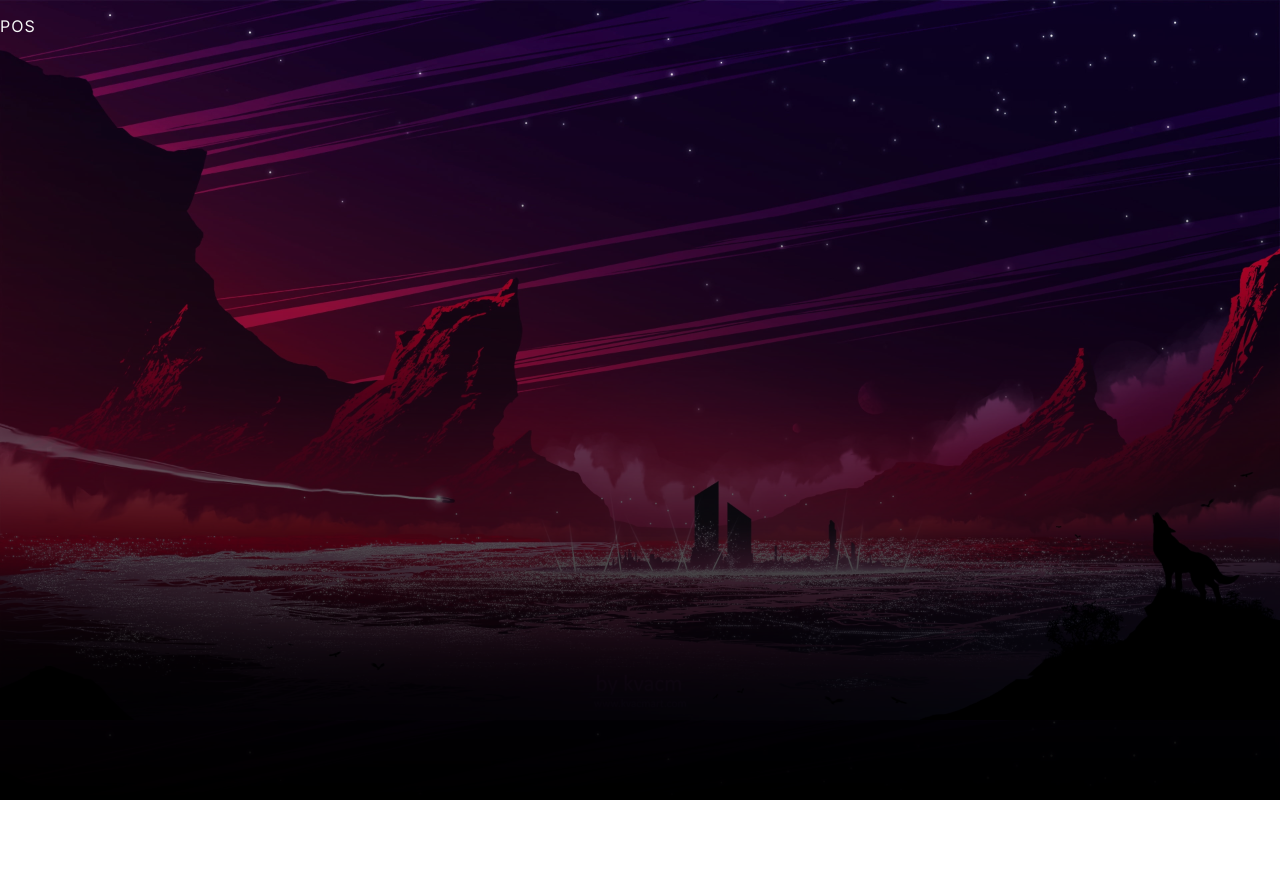
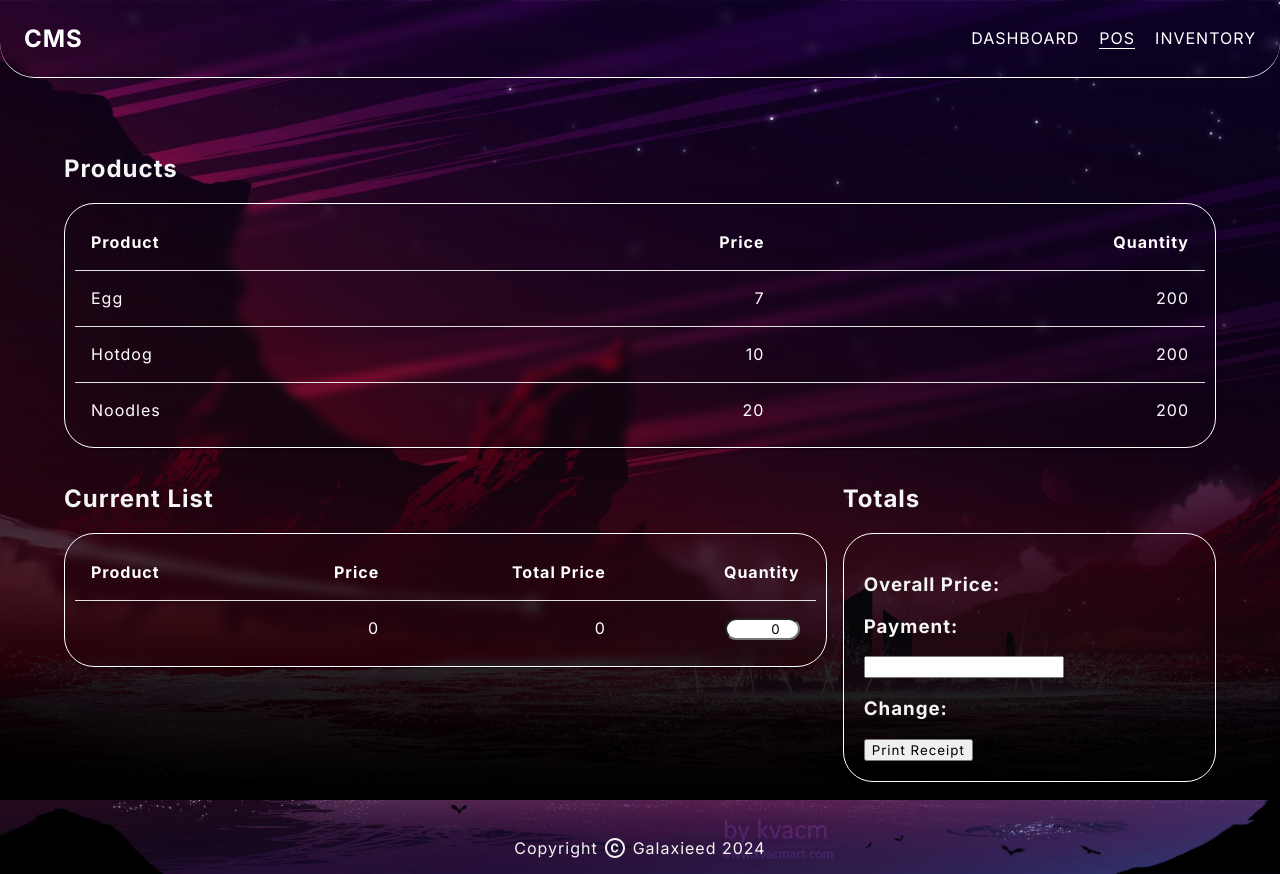
Before and after one commit to Galaxieed/canteen-management-system, a React (Vite) app in the folder client/: page /pos in a window 1280 px wide. Before the commit the page ends 800 px from the top, so only its background shows below. Built offline with nearby package versions, Linux system fonts and the light colour scheme; a web font is replaced by a local one.

Commit message:
adding products from productslist to cartlist

```diff
--- a/client/src/components/dashboard/dashboard.jsx
+++ b/client/src/components/dashboard/dashboard.jsx
@@ -9,7 +9,7 @@ import Footer from '../../shared-components/footer/footer';
 export default function Dashboard() {
     return (
         <div className={`${dashboard.dashboardBody}`}>
-            <NavBar />
+            <NavBar data={'dashboard'}/>
             <Container>
                 <Grid container spacing={2} my={5}>
                     <Grid item xs={12}>
--- a/client/src/components/pos/pos.jsx
+++ b/client/src/components/pos/pos.jsx
@@ -1,10 +1,138 @@
 import pos from './pos.module.css';
+import Container from '@mui/material/Container';
+import NavBar from '../../shared-components/nav-bar/navbar'
+import Footer from '../../shared-components/footer/footer'
+import Grid from '@mui/material/Grid';
+import MyTable from '../../shared-components/my-table/my-table';
+import { useState } from 'react';
+import { editProductListQty } from '../../services/setters';
+
+const sampleData = [
+    {
+        product: 'Egg',
+        price: '7',
+        quantity: '200',
+    },{
+        product: 'Hotdog',
+        price: '10',
+        quantity: '200',
+    },{
+        product: 'Noodles',
+        price: '20',
+        quantity: '200',
+    }
+]
+
 export default function POS() {
+    const [productsList, setProductsList] = useState(sampleData);
+    const [cartList, setCartList] = useState([{
+        product: '',
+        price: 0,
+        totalPrice: 0,
+        quantity: 0
+    }]);
+
+    function addToCart(newValue, index) {
+        editProductListQty(setProductsList, productsList[index].quantity - 1, index);
+
+        if(cartList[0].product == '') {
+            setCartList([]);
+        }
+
+        var alreadyExists = false;
+        for(let cart of cartList) {
+            if (cart.product == newValue.product) {
+                alreadyExists = true;
+                break;
+            }
+        }
+
+        if (alreadyExists) {
+            // Existing
+            setCartList(prev => {
+                const newCartList = [...prev];
+                const indexOf = newCartList.findIndex(cart => cart.product == newValue.product)
+
+                newCartList[indexOf] = {
+                    ...newCartList[indexOf],
+                    totalPrice: prev[indexOf].price * (prev[indexOf].quantity + 1),
+                    quantity: prev[indexOf].quantity + 1,
+                };
+                return newCartList;
+            })
+        } else {
+            // New
+            setCartList(prev => [
+                ...prev, {
+                    ...newValue,
+                    product: newValue.product,
+                    price: newValue.price,
+                    totalPrice: newValue.price,
+                    quantity: 1,
+                }
+            ]);
+        }
+    }
+
+    function addProductQty(number, index) {
+        let newQty = parseInt(number);
+        setCartList(prev => {
+            const newCartList = [...prev];
+            newCartList[index] = {
+                ...newCartList[index],
+                totalPrice: newQty > 0 ? prev[index].price * newQty : prev[index].price,
+                quantity: newQty > 0  ? newQty : prev[index].quantity,
+            };
+            return newCartList;
+        });
+    }
+
     return (
         <>
             <div className={`${pos.posBody}`}>
-                <p>POS</p>
+                <NavBar data={'pos'}/>
+                <Container>
+                    <Grid container spacing={2} my={5}>
+                        <Grid item xs={12}>
+                            <div>
+                                <h2>Products</h2>
+                                <MyTable
+                                    columns={['Product', 'Price', 'Quantity']}
+                                    data={productsList}
+                                    editable={false}
+                                    callback={addToCart}/>
+                            </div>
+                        </Grid>
+                        <Grid item xs={12} md={8}>
+                            <div>
+                                <h2>Current List</h2>
+                                <MyTable
+                                    columns={['Product', 'Price', 'Total Price', 'Quantity']}
+                                    data={cartList}
+                                    editable={true}
+                                    changeQty={addProductQty}/>
+                            </div>
+                        </Grid>
+                        <Grid item xs={12} md={4} sx={{display: 'flex', flexDirection: 'column'}}>
+                            <h2>Totals</h2>
+                            <Totals />
+                        </Grid>
+                    </Grid>
+                </Container>
+                <Footer />
             </div>
         </>
     )
 }
+
+function Totals() {
+    return (
+        <div className={`${pos.totalsContainer}`}>
+            <h3>Overall Price: </h3>
+            <h3>Payment: </h3>
+            <input type="number" />
+            <h3>Change: </h3>
+            <button>Print Receipt</button>
+        </div>
+    )
+}
--- a/client/src/components/pos/pos.module.css
+++ b/client/src/components/pos/pos.module.css
@@ -0,0 +1,6 @@
+.totalsContainer {
+    border: 1px solid white;
+    border-radius: 30px;
+    padding: 20px;
+    flex-grow: 1;
+}
--- /dev/null
+++ b/client/src/services/setters.js
@@ -0,0 +1,14 @@
+function editProductListQty(productSetter, value, index) {
+    productSetter(prev => {
+        const newProductsList = [...prev];
+        newProductsList[index] = {
+            ...newProductsList[index],
+            quantity: value,
+        };
+        return newProductsList;
+    });
+}
+
+export {
+    editProductListQty,
+}
--- /dev/null
+++ b/client/src/shared-components/my-table/my-table.jsx
@@ -0,0 +1,85 @@
+import Table from '@mui/material/Table';
+import TableBody from '@mui/material/TableBody';
+import TableCell from '@mui/material/TableCell';
+import TableContainer from '@mui/material/TableContainer';
+import TableHead from '@mui/material/TableHead';
+import TableRow from '@mui/material/TableRow';
+import Paper from '@mui/material/Paper';
+import PropTypes from "prop-types";
+import myTable from './my-table.module.css';
+
+const headCellStyle = {
+  color: "white",
+  fontWeight: 'bold',
+  fontSize: 'medium',
+  letterSpacing: '1px',
+  fontFamily: 'inherit'
+}
+const cellStyle = {
+  color: "white",
+  fontSize: 'medium',
+  letterSpacing: '1px',
+  fontFamily: 'inherit'
+}
+
+export default function MyTable(props) {
+
+  return (
+    <TableContainer component={Paper}
+      sx={{
+        background: 'transparent',
+        border: '1px solid white',
+        borderRadius: '30px',
+        padding: '10px',
+        backdropFilter: "blur(5px)",
+        maxHeight: "400px"
+      }}>
+
+      <Table sx={{ minWidth: 650 }} aria-label="simple table">
+        <TableHead>
+          <TableRow>
+            {props.columns.map((column, index) => (
+
+              <TableCell key={index} align={index > 0 ? `right` : undefined}
+              sx={headCellStyle}>
+                {column}
+              </TableCell>
+
+            ))}
+          </TableRow>
+        </TableHead>
+
+        <TableBody>
+          {props.data.length > 0 && props.data.map((row, index) => (
+            <TableRow
+              key={index}
+              sx={{ '&:last-child td, &:last-child th': { border: 0 } }}
+              onClick={!props.editable ? () => props.callback(row, index) : undefined}>
+              <TableCell component="th" scope="row" sx={cellStyle}>
+                {row.product}
+              </TableCell>
+              <TableCell align="right" sx={cellStyle}>{row.price}</TableCell>
+              {props.editable && <TableCell align="right" sx={cellStyle}>{row.totalPrice}</TableCell>}
+              <TableCell align="right" sx={cellStyle}>
+                {props.editable ?
+                  (<input type="number"
+                    className={`${myTable.numberInput}`}
+                    value={row.quantity}
+                      onChange={e => props.changeQty(e.target.value, index)} />) : row.quantity}
+              </TableCell>
+            </TableRow>
+          ))}
+        </TableBody>
+
+      </Table>
+    </TableContainer>
+  );
+}
+
+MyTable.propTypes = {
+    columns: PropTypes.array,
+    data: PropTypes.any,
+    editable: PropTypes.bool,
+    callback: PropTypes.func,
+    changeQty: PropTypes.func
+}
--- /dev/null
+++ b/client/src/shared-components/my-table/my-table.module.css
@@ -0,0 +1,5 @@
+.numberInput {
+    width: 75px;
+    border-radius: 15px;
+    text-align: right;
+}
--- a/client/src/shared-components/nav-bar/navbar.jsx
+++ b/client/src/shared-components/nav-bar/navbar.jsx
@@ -1,8 +1,9 @@
 import { Container } from "@mui/material";
 import navbar from "./navbar.module.css";
 import { Link } from "react-router-dom";
+import PropTypes from "prop-types";
 
-export default function NavBar () {
+export default function NavBar (props) {
     return (
         <Container maxWidth="xl" sx={{
             borderBottom: "1px solid white",
@@ -17,12 +18,16 @@ export default function NavBar () {
                 </div>
                 <div>
                     <ul>
-                        <li><Link to={'/dashboard'}>DASHBOARD</Link></li>
-                        <li><Link to={'/pos'}>POS</Link></li>
-                        <li><Link to={'/inventory'}>INVENTORY</Link></li>
+                        <li className={props.data == 'dashboard' ? `${navbar.activelink}` : undefined}><Link to={'/dashboard'}>DASHBOARD</Link></li>
+                        <li className={props.data == 'pos' ? `${navbar.activelink}` : undefined}><Link to={'/pos'}>POS</Link></li>
+                        <li className={props.data == 'inventory' ? `${navbar.activelink}` : undefined}><Link to={'/inventory'}>INVENTORY</Link></li>
                     </ul>
                 </div>
             </div>
         </Container>
     )
 }
+
+NavBar.propTypes = {
+    data: PropTypes.any
+}
--- a/client/src/shared-components/nav-bar/navbar.module.css
+++ b/client/src/shared-components/nav-bar/navbar.module.css
@@ -28,3 +28,7 @@
     text-decoration: none;
     color: white;
 }
+
+.activelink {
+    border-bottom: 1px solid white;
+}
```
